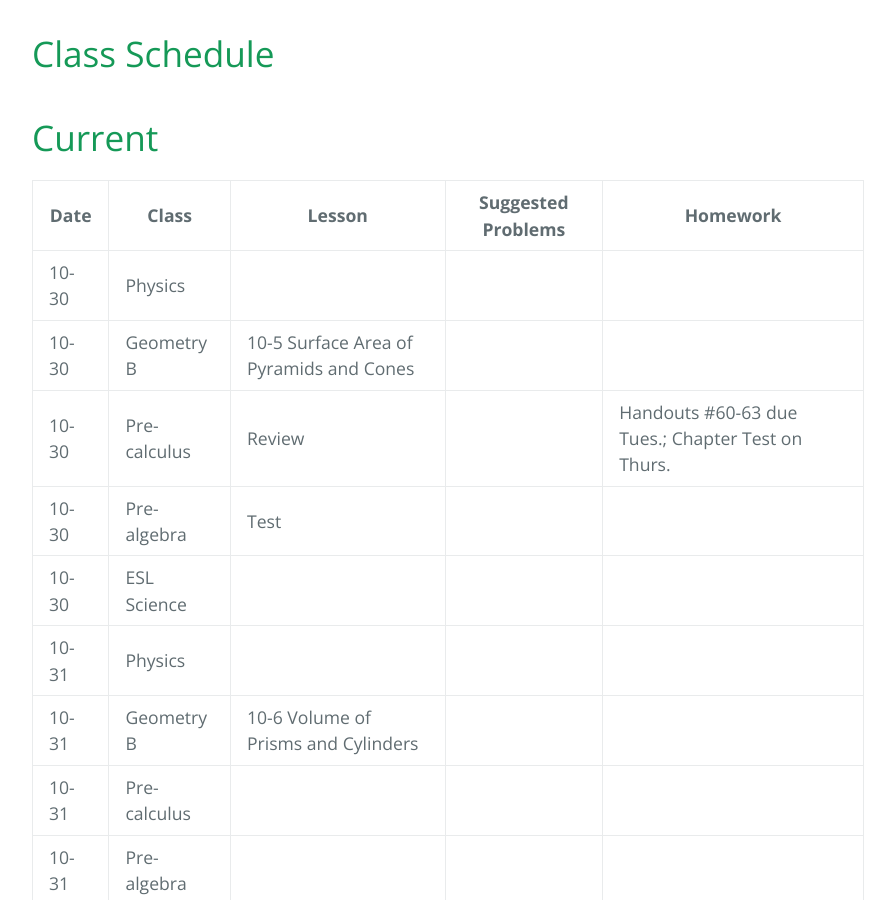
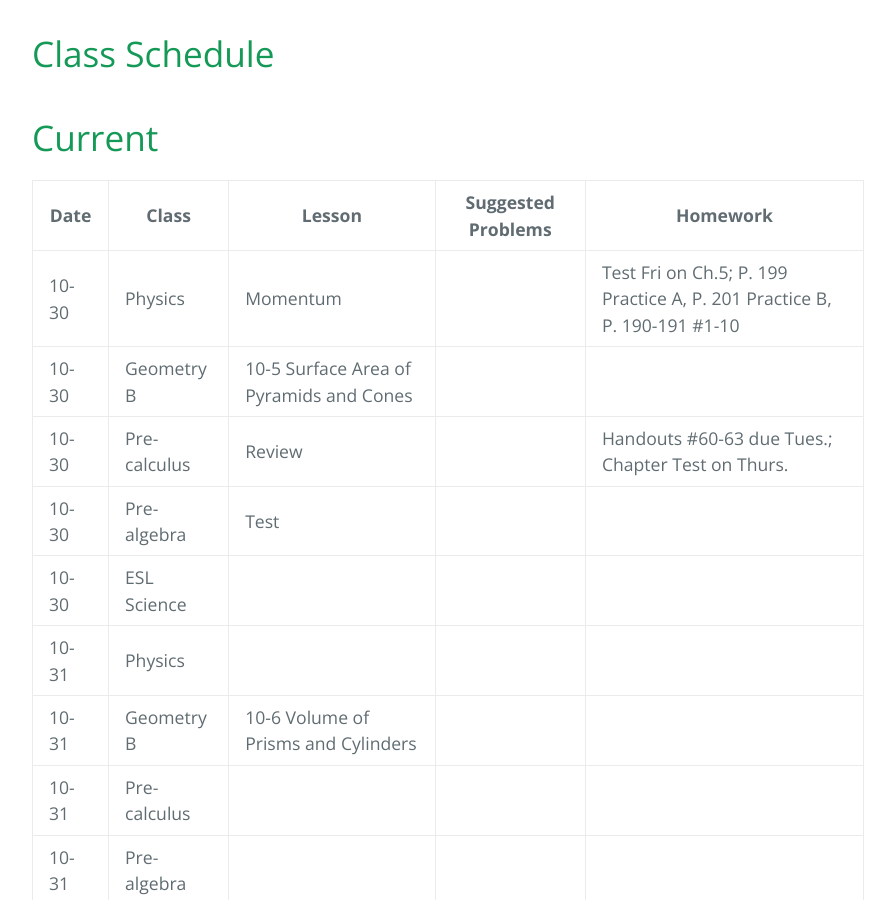
Before and after one commit to gpayoo/gpayoo, a Jekyll site: the page built from index.md, in a window 1280 px wide and 900 px high, scrolled down 388 px. Shown: the whole window, without its empty margins (192-1087 px from the left). Built offline with Jekyll 4.4.1, drawn with Linux system fonts in a browser that asks for light colours; our own code applies the rules of GitHub Pages for plain Markdown files.

Commit message:
Update index.md

```diff
--- a/index.md
+++ b/index.md
@@ -10,7 +10,7 @@ layout: default
 
 | Date | Class | Lesson | Suggested Problems | Homework |
 | ---- | ----- | ------ | -------- | ---
-| 10-30 | Physics |  | |
+| 10-30 | Physics | Momentum  | | Test Fri on Ch.5; P. 199 Practice A, P. 201 Practice B, P. 190-191 #1-10
 | 10-30 | Geometry B |  10-5 Surface Area of Pyramids and Cones | |   |
 | 10-30 | Pre-calculus | Review | | Handouts #60-63 due Tues.; Chapter Test on Thurs.
 | 10-30 | Pre-algebra |  Test  | |
```
